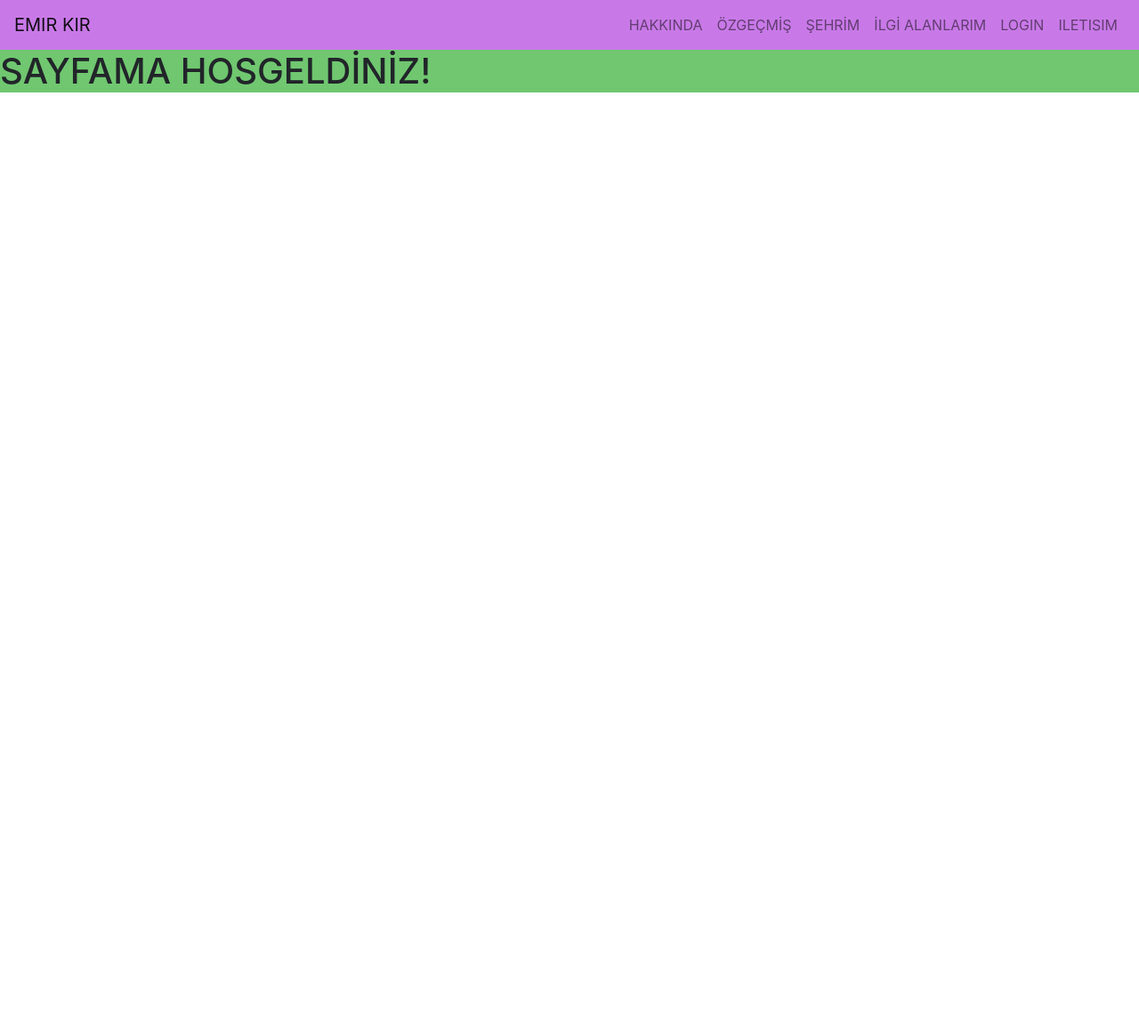
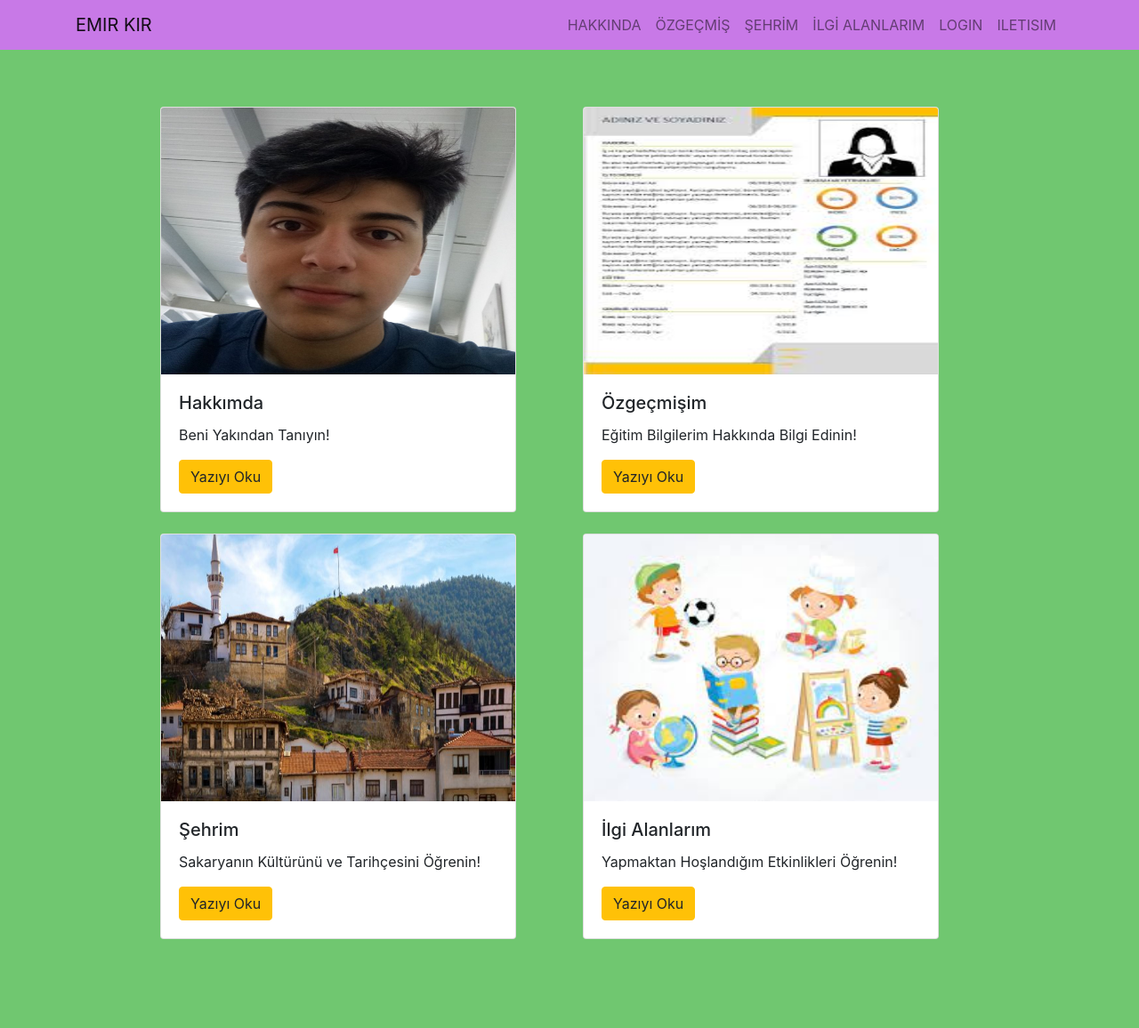
Before and after one commit to emirk10/Web_Projesi_Emir_Kir, a PHP site: page / in a window 1280 px wide. Shown: the whole page at 89% size. Before the commit the page ends 104 px from the top, so only its background shows below. Run offline with PHP 8.4, Linux system fonts and the light colour scheme; some libraries are stand-ins or nearby versions.

Commit message:
Card Yapisi

```diff
--- a/hakkinda.css
+++ b/hakkinda.css
@@ -49,6 +49,7 @@ body {
 .content {
     text-align: center;
     background-color: rgb(119, 200, 211);
+    height: 80vh;
 }
 
 
--- a/index.html
+++ b/index.html
@@ -1,16 +1,33 @@
 <!DOCTYPE html>
 <html lang="en">
   <head>
-    <meta charset="UTF-8">
-    <meta name="viewport" content="width=device-width, initial-scale=1.0">
+    <meta charset="UTF-8" />
+    <meta name="viewport" content="width=device-width, initial-scale=1.0" />
     <title>Emir KIR</title>
-    <link rel="stylesheet" href="https://cdn.jsdelivr.net/npm/bootstrap@4.0.0/dist/css/bootstrap.min.css" integrity="sha384-Gn5384xqQ1aoWXA+058RXPxPg6fy4IWvTNh0E263XmFcJlSAwiGgFAW/dAiS6JXm" crossorigin="anonymous">
+    <link
+      rel="stylesheet"
+      href="https://cdn.jsdelivr.net/npm/bootstrap@4.0.0/dist/css/bootstrap.min.css"
+      integrity="sha384-Gn5384xqQ1aoWXA+058RXPxPg6fy4IWvTNh0E263XmFcJlSAwiGgFAW/dAiS6JXm"
+      crossorigin="anonymous"
+    />
     <link rel="stylesheet" href="style.css" />
   </head>
   <body>
-  <nav class="navbar navbar-expand-lg navbar-light" style="background-color: #c879e7;" >
+    <nav
+      class="navbar navbar-expand-lg navbar-light"
+      style="background-color: #c879e7"
+    >
+      <div class="container" style="width: 100%">
         <a class="navbar-brand" href="index.html">EMIR KIR</a>
-        <button class="navbar-toggler" type="button" data-toggle="collapse" data-target="#navbarNav" aria-controls="navbarNav" aria-expanded="false" aria-label="Toggle navigation">
+        <button
+          class="navbar-toggler"
+          type="button"
+          data-toggle="collapse"
+          data-target="#navbarNav"
+          aria-controls="navbarNav"
+          aria-expanded="false"
+          aria-label="Toggle navigation"
+        >
           <span class="navbar-toggler-icon"></span>
         </button>
         <div class="collapse navbar-collapse" id="navbarNav">
@@ -35,17 +52,107 @@
             </li>
           </ul>
         </div>
+      </div>
     </nav>
 
     <div class="arkaplan">
-      <h1>
-        SAYFAMA HOSGELDİNİZ!
-      </h1>
+      <div
+        class="container mt-4 arkaplan"
+        style="background-color: rgb(112, 199, 112)"
+      >
+        <div class="row">
+          <div class="col-md-1"></div>
+
+          <div class="col-md-5">
+            <div class="card" style="width: 25rem">
+              <img src="ben.jpg" class="card-img-top" alt="..." height="300" />
+              <div class="card-body">
+                <h5 class="card-title">Hakkımda</h5>
+                <p class="card-text">Beni Yakından Tanıyın!</p>
+                <a href="hakkinda.html" class="btn btn-warning">Yazıyı Oku</a>
+              </div>
+            </div>
           </div>
 
+          <div class="col-md-5">
+            <div class="card" style="width: 25rem">
+              <img
+                src="ozgecmisfoto.jpg"
+                class="card-img-top"
+                alt="..."
+                height="300"
+              />
+              <div class="card-body">
+                <h5 class="card-title">Özgeçmişim</h5>
+                <p class="card-text">
+                  Eğitim Bilgilerim Hakkında Bilgi Edinin!
+                </p>
+                <a href="ozgecmis.html" class="btn btn-warning">Yazıyı Oku</a>
+              </div>
+            </div>
+          </div>
 
-    <script src="https://code.jquery.com/jquery-3.2.1.slim.min.js" integrity="sha384-KJ3o2DKtIkvYIK3UENzmM7KCkRr/rE9/Qpg6aAZGJwFDMVNA/GpGFF93hXpG5KkN" crossorigin="anonymous"></script>
-    <script src="https://cdn.jsdelivr.net/npm/popper.js@1.12.9/dist/umd/popper.min.js" integrity="sha384-ApNbgh9B+Y1QKtv3Rn7W3mgPxhU9K/ScQsAP7hUibX39j7fakFPskvXusvfa0b4Q" crossorigin="anonymous"></script>
-    <script src="https://cdn.jsdelivr.net/npm/bootstrap@4.0.0/dist/js/bootstrap.min.js" integrity="sha384-JZR6Spejh4U02d8jOt6vLEHfe/JQGiRRSQQxSfFWpi1MquVdAyjUar5+76PVCmYl" crossorigin="anonymous"></script>
+          <div class="col-md-1"></div>
+        </div>
+
+        <div class="row mt-4">
+          <div class="col-md-1"></div>
+
+          <div class="col-md-5">
+            <div class="card" style="width: 25rem">
+              <img
+                src="sakaryasehrim.jpg"
+                class="card-img-top"
+                alt="..."
+                height="300"
+              />
+              <div class="card-body">
+                <h5 class="card-title">Şehrim</h5>
+                <p class="card-text">
+                  Sakaryanın Kültürünü ve Tarihçesini Öğrenin!
+                </p>
+                <a href="sehrim.html" class="btn btn-warning">Yazıyı Oku</a>
+              </div>
+            </div>
+          </div>
+
+          <div class="col-md-5">
+            <div class="card" style="width: 25rem">
+              <img
+                src="ilgialani.jpg"
+                class="card-img-top"
+                alt="..."
+                height="300"
+              />
+              <div class="card-body">
+                <h5 class="card-title">İlgi Alanlarım</h5>
+                <p class="card-text">Yapmaktan Hoşlandığım Etkinlikleri Öğrenin!</p>
+                <a href="ilgialanlari.html" class="btn btn-warning"
+                  >Yazıyı Oku</a
+                >
+              </div>
+            </div>
+          </div>
+
+          <div class="col-md-1"></div>
+        </div>
+      </div>
+    </div>
+
+    <script
+      src="https://code.jquery.com/jquery-3.2.1.slim.min.js"
+      integrity="sha384-KJ3o2DKtIkvYIK3UENzmM7KCkRr/rE9/Qpg6aAZGJwFDMVNA/GpGFF93hXpG5KkN"
+      crossorigin="anonymous"
+    ></script>
+    <script
+      src="https://cdn.jsdelivr.net/npm/popper.js@1.12.9/dist/umd/popper.min.js"
+      integrity="sha384-ApNbgh9B+Y1QKtv3Rn7W3mgPxhU9K/ScQsAP7hUibX39j7fakFPskvXusvfa0b4Q"
+      crossorigin="anonymous"
+    ></script>
+    <script
+      src="https://cdn.jsdelivr.net/npm/bootstrap@4.0.0/dist/js/bootstrap.min.js"
+      integrity="sha384-JZR6Spejh4U02d8jOt6vLEHfe/JQGiRRSQQxSfFWpi1MquVdAyjUar5+76PVCmYl"
+      crossorigin="anonymous"
+    ></script>
   </body>
 </html>
--- a/style.css
+++ b/style.css
@@ -1,3 +1,6 @@
 .arkaplan{
     background-color: rgb(112, 199, 112);
+    padding-top: 20px; /* Üst boşluk */
+    padding-bottom: 50px; /* Alt boşluk */
+    margin-bottom: 0;
 }
```
Also changed, not shown: ilgialanlari.html (added, +13 -0 lines), ozgecmis.html (added, +13 -0 lines), ben.jpg (added), ilgialani.jpg (added), ozgecmisfoto.jpg (added), sakaryasehrim.jpg (added). Lines whose indentation alone changed are shown as unchanged.
